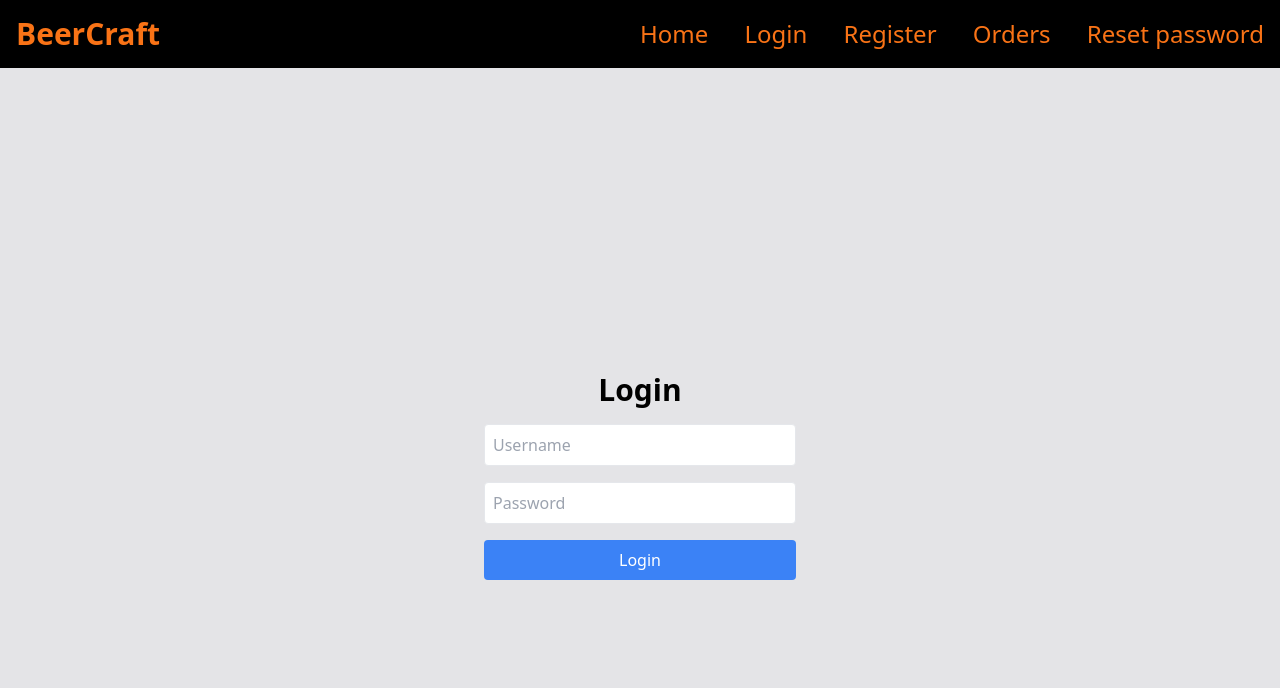
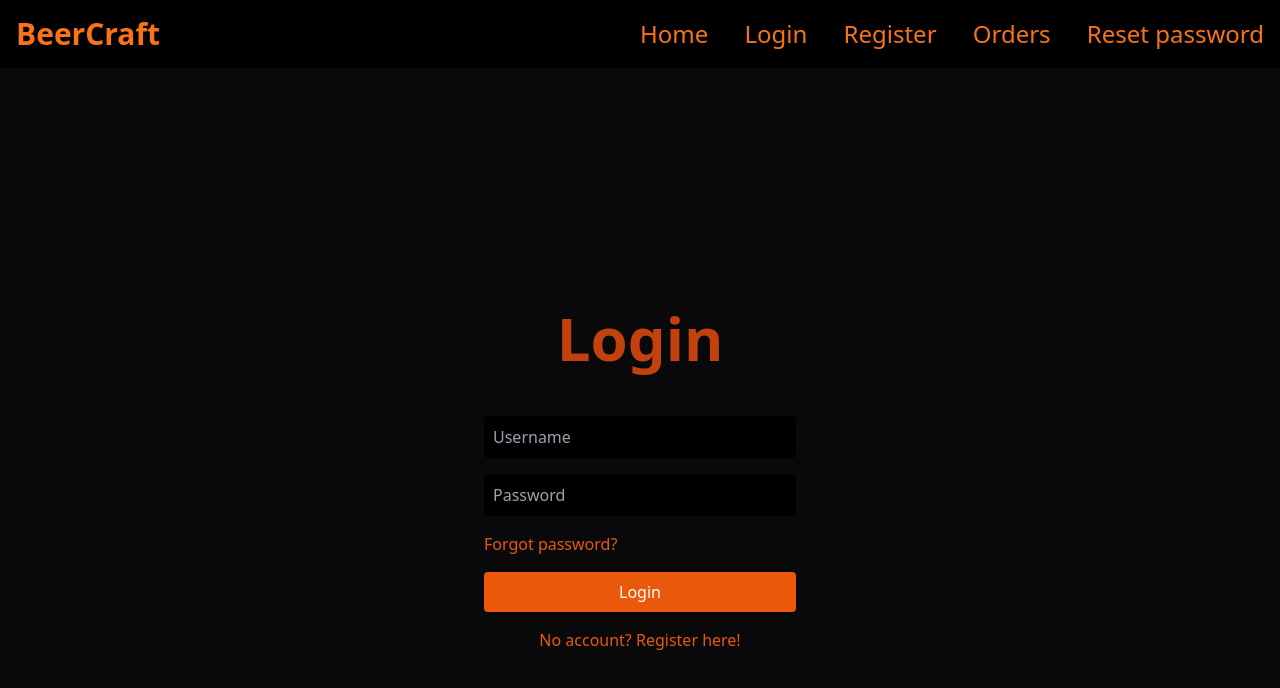
Before and after one commit to CNA-25/users-frontend, a React (Vite) app: page /login in a window 1280 px wide. Shown: the top 688 px of the page. Built offline with nearby package versions, Linux system fonts and the light colour scheme.

Commit message:
Base Styling for Login

```diff
--- a/src/App.tsx
+++ b/src/App.tsx
@@ -9,7 +9,7 @@ import TempHomePage from "./pages/TempHomePage";
 const App: React.FC = () => {
   return (
     <Router>
-        <main className="w-screen h-screen p-0 mx-0 bg-zinc-200">
+      <main className="w-screen h-screen p-0 mx-0 bg-zinc-950">
         <Routes>
           <Route path="/" element={<TempHomePage />} />
           <Route path="/login" element={<LoginPage />} />
--- a/src/pages/LoginPage.tsx
+++ b/src/pages/LoginPage.tsx
@@ -1,29 +1,44 @@
 import React from "react";
 import Navbar from "../components/navbar";
+import { Link } from "react-router-dom";
 const LoginPage: React.FC = () => {
   return (
     <>
       <Navbar />
-      <div className="flex flex-col p-4 my-72">
+      <div className="flex flex-col p-4 my-48">
         <div className="flex items-center justify-center">
           <form className="flex flex-col w-1/4 space-y-4">
-            <h1 className="text-3xl font-bold text-center ">Login</h1>
+            <h1 className="my-8 text-6xl font-bold text-center text-orange-700">
+              Login
+            </h1>
             <input
               type="text"
               placeholder="Username"
-              className="p-2 border rounded"
+              className="p-2 text-orange-200 bg-black border border-black rounded"
             />
             <input
               type="password"
               placeholder="Password"
-              className="p-2 border rounded"
+              className="p-2 text-orange-200 bg-black border border-black rounded"
             />
+            <Link
+              to="/resetpassword"
+              className="w-auto text-orange-600 md:text-md hover:text-orange-800"
+            >
+              Forgot password?
+            </Link>
             <button
               type="submit"
-              className="p-2 text-white bg-blue-500 rounded"
+              className="p-2 text-white bg-orange-600 rounded hover:bg-orange-800"
             >
               Login
             </button>
+            <Link
+              to="/register"
+              className="w-auto text-center text-orange-600 md:text-md hover:text-orange-800"
+            >
+              No account? Register here!
+            </Link>
           </form>
         </div>
       </div>
--- a/src/pages/TempHomePage.tsx
+++ b/src/pages/TempHomePage.tsx
@@ -6,7 +6,7 @@ const HomePage: React.FC = () => {
     <>
       <Navbar />
       <div className="p-4 text-center">
-        <h1 className="text-4xl font-bold">
+        <h1 className="text-4xl font-bold text-white">
           Temporary HomePage for development
         </h1>
       </div>
```
Lines whose indentation alone changed are shown as unchanged.
